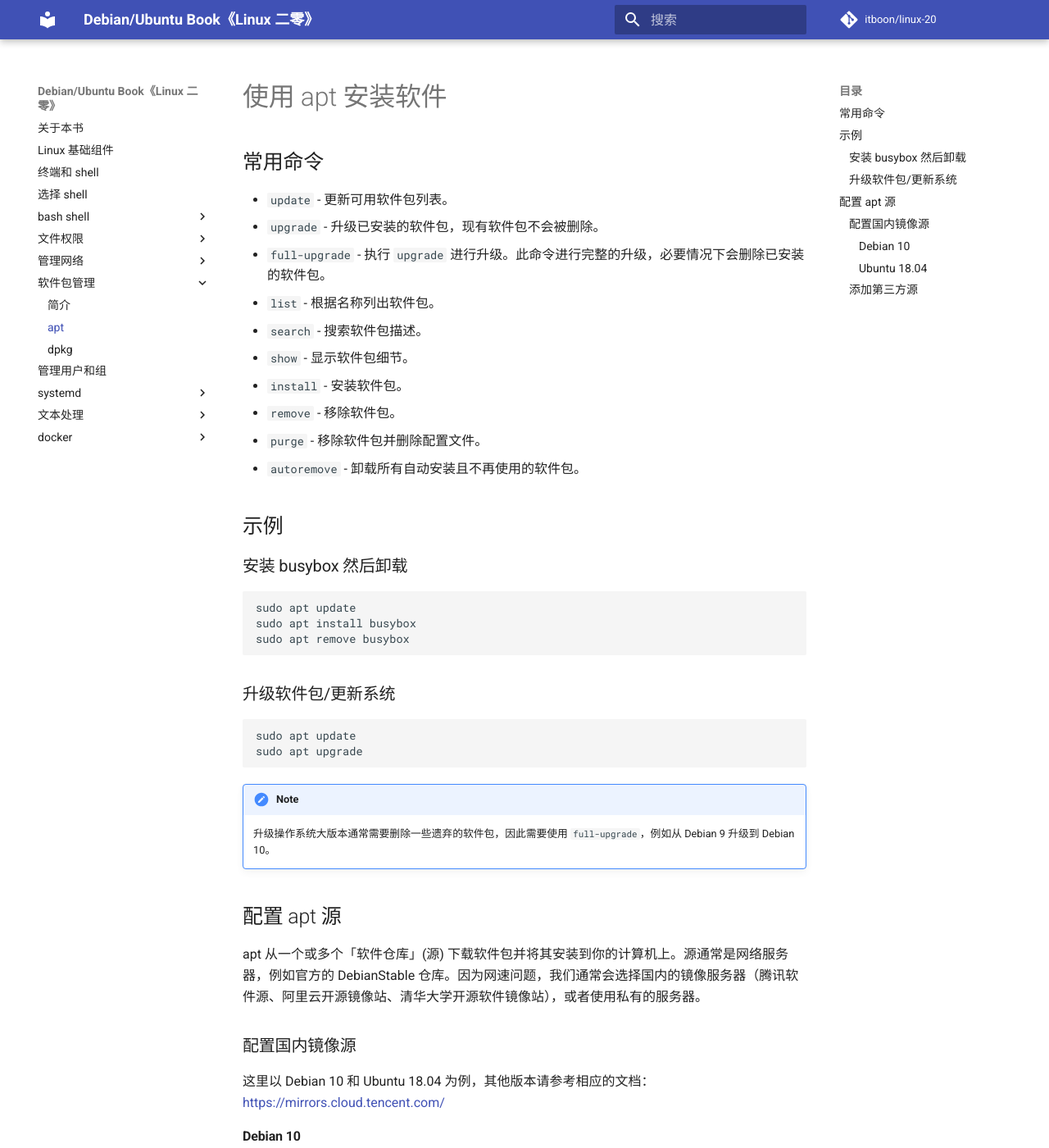
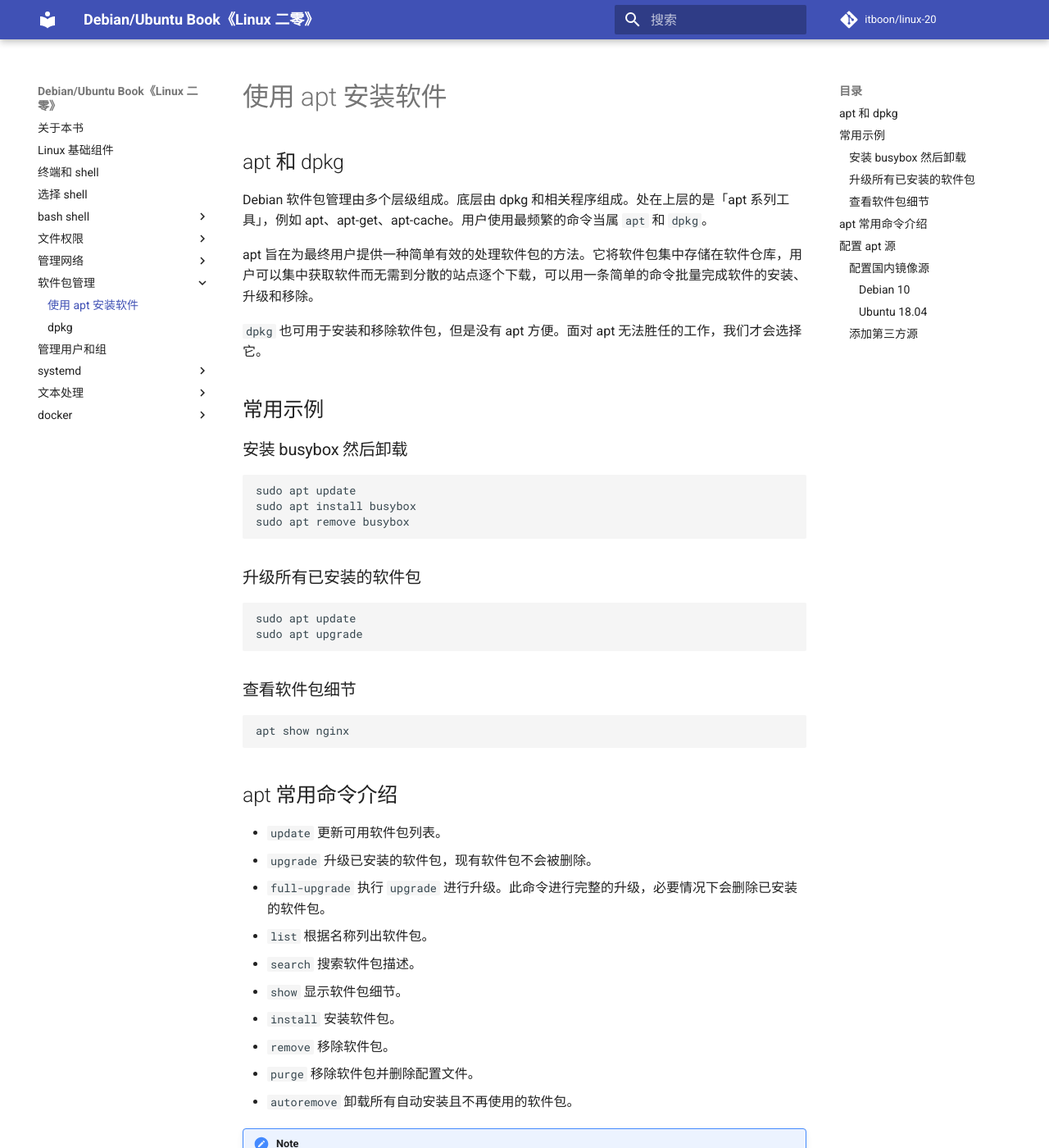
Before and after one commit to itboon/linux-20, an MkDocs documentation site: the page built from docs/package-management/apt.md, in a window 1280 px wide and 1400 px high. Shown: the whole window at 82% size. Built offline with MkDocs 1.6.1 and Material for MkDocs 9.7.7, drawn with Linux system fonts in a browser that asks for light colours; comment, search, counter and statistics services are not loaded; some of the changed text lies outside the part shown.

Commit message:
update package management docs

````diff
--- a/docs/package-management/apt.md
+++ b/docs/package-management/apt.md
@@ -1,19 +1,14 @@
 # 使用 apt 安装软件
 
-## 常用命令
+## apt 和 dpkg
 
-- `update` - 更新可用软件包列表。
-- `upgrade` - 升级已安装的软件包，现有软件包不会被删除。
-- `full-upgrade` - 执行 `upgrade` 进行升级。此命令进行完整的升级，必要情况下会删除已安装的软件包。
-- `list` - 根据名称列出软件包。
-- `search` - 搜索软件包描述。
-- `show` - 显示软件包细节。
-- `install` - 安装软件包。
-- `remove` - 移除软件包。
-- `purge` - 移除软件包并删除配置文件。
-- `autoremove` - 卸载所有自动安装且不再使用的软件包。
+Debian 软件包管理由多个层级组成。底层由 dpkg 和相关程序组成。处在上层的是「apt 系列工具」，例如 apt、apt-get、apt-cache。用户使用最频繁的命令当属 `apt` 和 `dpkg`。
 
-## 示例
+apt 旨在为最终用户提供一种简单有效的处理软件包的方法。它将软件包集中存储在软件仓库，用户可以集中获取软件而无需到分散的站点逐个下载，可以用一条简单的命令批量完成软件的安装、升级和移除。
+
+`dpkg` 也可用于安装和移除软件包，但是没有 apt 方便。面对 apt 无法胜任的工作，我们才会选择它。
+
+## 常用示例
 
 ### 安装 busybox 然后卸载
 
@@ -23,15 +18,34 @@ sudo apt install busybox
 sudo apt remove busybox
 ```
 
-### 升级软件包/更新系统
+### 升级所有已安装的软件包
 
 ``` shell
 sudo apt update
 sudo apt upgrade
 ```
 
+### 查看软件包细节
+
+``` shell
+apt show nginx
+```
+
+## apt 常用命令介绍
+
+- `update` 更新可用软件包列表。
+- `upgrade` 升级已安装的软件包，现有软件包不会被删除。
+- `full-upgrade` 执行 `upgrade` 进行升级。此命令进行完整的升级，必要情况下会删除已安装的软件包。
+- `list` 根据名称列出软件包。
+- `search` 搜索软件包描述。
+- `show` 显示软件包细节。
+- `install` 安装软件包。
+- `remove` 移除软件包。
+- `purge` 移除软件包并删除配置文件。
+- `autoremove` 卸载所有自动安装且不再使用的软件包。
+
 !!! note
-    升级操作系统大版本通常需要删除一些遗弃的软件包，因此需要使用 `full-upgrade`，例如从 Debian 9 升级到 Debian 10。
+    `upgrade` 可升级所有已安装的软件包，即更新操作系统。升级操作系统大版本通常需要删除一些遗弃的软件包，因此需要使用 `full-upgrade`，例如从 Debian 9 升级到 Debian 10。
 
 ## 配置 apt 源
 
@@ -89,14 +103,18 @@ sudo apt update
 下面是安装 vscode 的步骤：
 
 ``` shell
+# 安装 GPG
 curl https://packages.microsoft.com/keys/microsoft.asc | gpg --dearmor > packages.microsoft.gpg
 sudo install -o root -g root -m 644 packages.microsoft.gpg /usr/share/keyrings/
 
-# 写入软件源
+# 添加源
 sudo sh -c 'echo "deb [arch=amd64 signed-by=/usr/share/keyrings/packages.microsoft.gpg] https://packages.microsoft.com/repos/vscode stable main" > /etc/apt/sources.list.d/vscode.list'
 
+# 更新可用软件包列表
 sudo apt update
+
+# 安装 vscode
 sudo apt install code
 ```
 
-第三方软件源可以写入 `/etc/apt/sources.list` 文件，但更好的安排是在 `/etc/apt/sources.list.d` 目录下创建一个 list 文件，当不需要时可以删除相应的文件而避免频繁修改一个主配置文件。当 `/etc/apt/sources.list.d/vscode.list` 这个文件被删除后，vscode 仍然可以正常使用，但无法被 `apt upgrade` 升级。
+第三方软件源可以写入 `/etc/apt/sources.list`，但更好的安排是在 `/etc/apt/sources.list.d` 目录下创建一个 list 文件，当不需要时可以删除相应的文件而避免频繁修改一个主配置文件。当 `/etc/apt/sources.list.d/vscode.list` 被删除后，vscode 仍然可以正常使用，但无法被 `apt upgrade` 升级。
--- a/mkdocs.yml
+++ b/mkdocs.yml
@@ -46,8 +46,7 @@ nav:
       - '配置网络' : 'network/configuration.md'
       - 'iproute2' : 'network/iproute2.md'
   - '软件包管理':
-    - '简介': 'package-management/overview.md'
-    - 'apt': 'package-management/apt.md'
+    - '使用 apt 安装软件': 'package-management/apt.md'
     - 'dpkg': 'package-management/dpkg.md'
   - '管理用户和组': 'managing-user/user-and-group.md'
   - 'systemd':
````
Also changed, not shown: docs/package-management/overview.md (deleted, +0 -7 lines).
